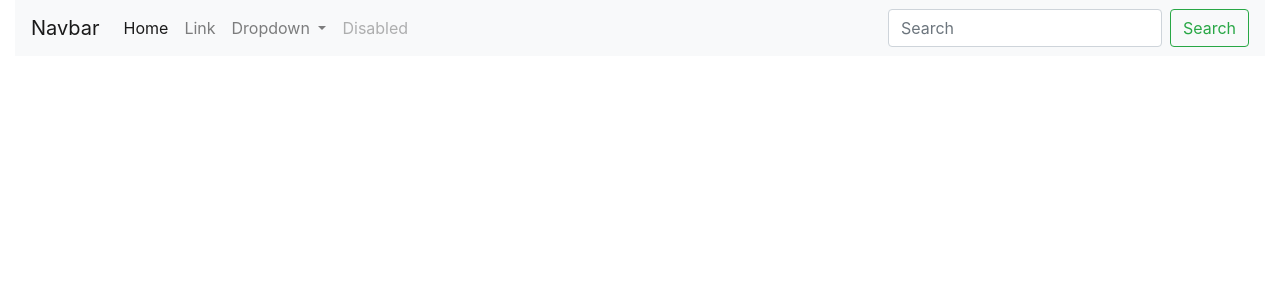
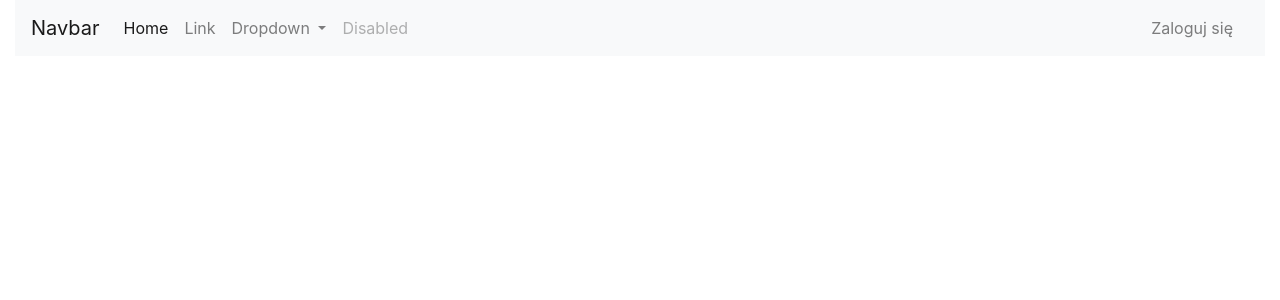
Before and after one commit to sosena1/AEII_2020_BD2_Sosna_Aquapark, an Angular app in the folder frontend-application/aquapark/: page / in a window 1280 px wide. Shown: the top 300 px of the page. Built offline with nearby package versions, Linux system fonts and the light colour scheme.

Commit message:
+ Added link to login page, simple logic if logged

```diff
--- a/frontend-application/aquapark/src/app/app-routing.module.ts
+++ b/frontend-application/aquapark/src/app/app-routing.module.ts
@@ -1,7 +1,10 @@
 import { NgModule } from '@angular/core';
 import { Routes, RouterModule } from '@angular/router';
+import {LoginComponent} from "./components/login/login.component";
 
-const routes: Routes = [];
+const routes: Routes = [
+  {path: 'login', component: LoginComponent}
+];
 
 @NgModule({
   imports: [RouterModule.forRoot(routes)],
--- a/frontend-application/aquapark/src/app/menu/menu.component.html
+++ b/frontend-application/aquapark/src/app/menu/menu.component.html
@@ -26,10 +26,11 @@
       <li class="nav-item">
         <a class="nav-link disabled" href="#">Disabled</a>
       </li>
+
     </ul>
-    <form class="form-inline my-2 my-lg-0">
-      <input class="form-control mr-sm-2" type="search" placeholder="Search" aria-label="Search">
-      <button class="btn btn-outline-success my-2 my-sm-0" type="submit">Search</button>
-    </form>
+    <ul class="navbar-nav ml-auto">
+      <li *ngIf="this.isSignedIn==true" class="nav-item mr-sm-2"><a class="nav-link
+" [routerLink]="'/login'">Zaloguj się</a></li>
+    </ul>
   </div>
 </nav>
--- a/frontend-application/aquapark/src/app/menu/menu.component.ts
+++ b/frontend-application/aquapark/src/app/menu/menu.component.ts
@@ -7,9 +7,12 @@ import { Component, OnInit } from '@angular/core';
 })
 export class MenuComponent implements OnInit {
 
-  constructor() { }
+  constructor() {
+    this.isSignedIn = true;
+  }
 
   ngOnInit(): void {
   }
 
+  isSignedIn : boolean
 }
```
